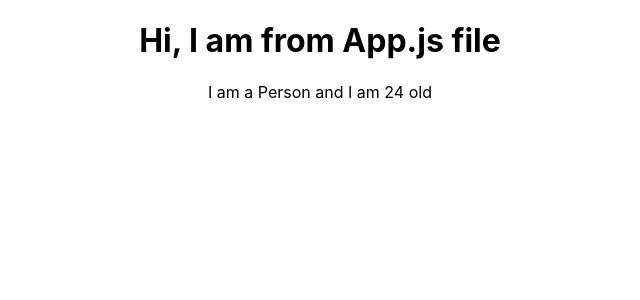
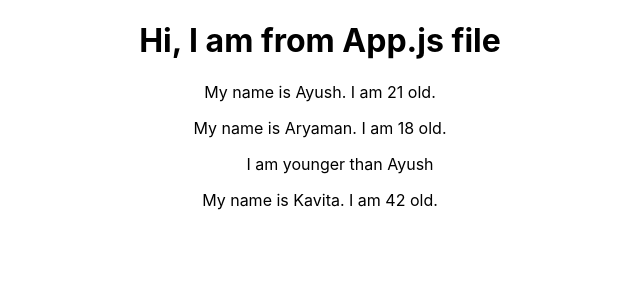
Before and after one commit to ayushyadav468/udemy-react-course, a React (Create React App) app: page / in a window 1280 px wide. Shown: the top 300 px of the page, without its empty margins (320-960 px from the left). Built offline with nearby package versions, Linux system fonts and the light colour scheme.

Commit message:
use of states and props

```diff
--- a/src/App.js
+++ b/src/App.js
@@ -1,13 +1,34 @@
+import React, { Component } from 'react';
 import './App.css';
 import Person from './Person/Person';
 
-const App = () => {
-  return (
-    <div className="App">
-      <h1>Hi, I am from App.js file</h1>
-      <Person />
-    </div>
-  );
-};
+class App extends Component {
+  state = {
+    person: [
+      { name: 'Ayush', age: 21 },
+      { name: 'Aryaman', age: 18 },
+      { name: 'Kavita', age: 42 },
+    ],
+  };
+
+  render() {
+    return (
+      <div className="App">
+        <h1>Hi, I am from App.js file</h1>
+        <Person
+          name={this.state.person[0].name}
+          age={this.state.person[0].age}
+        ></Person>
+        <Person name={this.state.person[1].name} age={this.state.person[1].age}>
+          <li>I am younger than Ayush</li>
+        </Person>
+        <Person
+          name={this.state.person[2].name}
+          age={this.state.person[2].age}
+        />
+      </div>
+    );
+  }
+}
 
 export default App;
--- /dev/null
+++ b/src/Person/Person.css
@@ -0,0 +1,3 @@
+ul li {
+  display: block;
+}
--- a/src/Person/Person.js
+++ b/src/Person/Person.js
@@ -1,10 +1,14 @@
 import React from 'react';
+import './Person.css';
 
-const person = () => {
+const person = (props) => {
   return (
-    <p>
-      I am a Person and I am {Math.floor(Math.random() * (25 - 20) + 20)} old
-    </p>
+    <div>
+      <p>
+        My name is {props.name}. I am {props.age} old.
+      </p>
+      <ul>{props.children}</ul>
+    </div>
   );
 };
 
```
